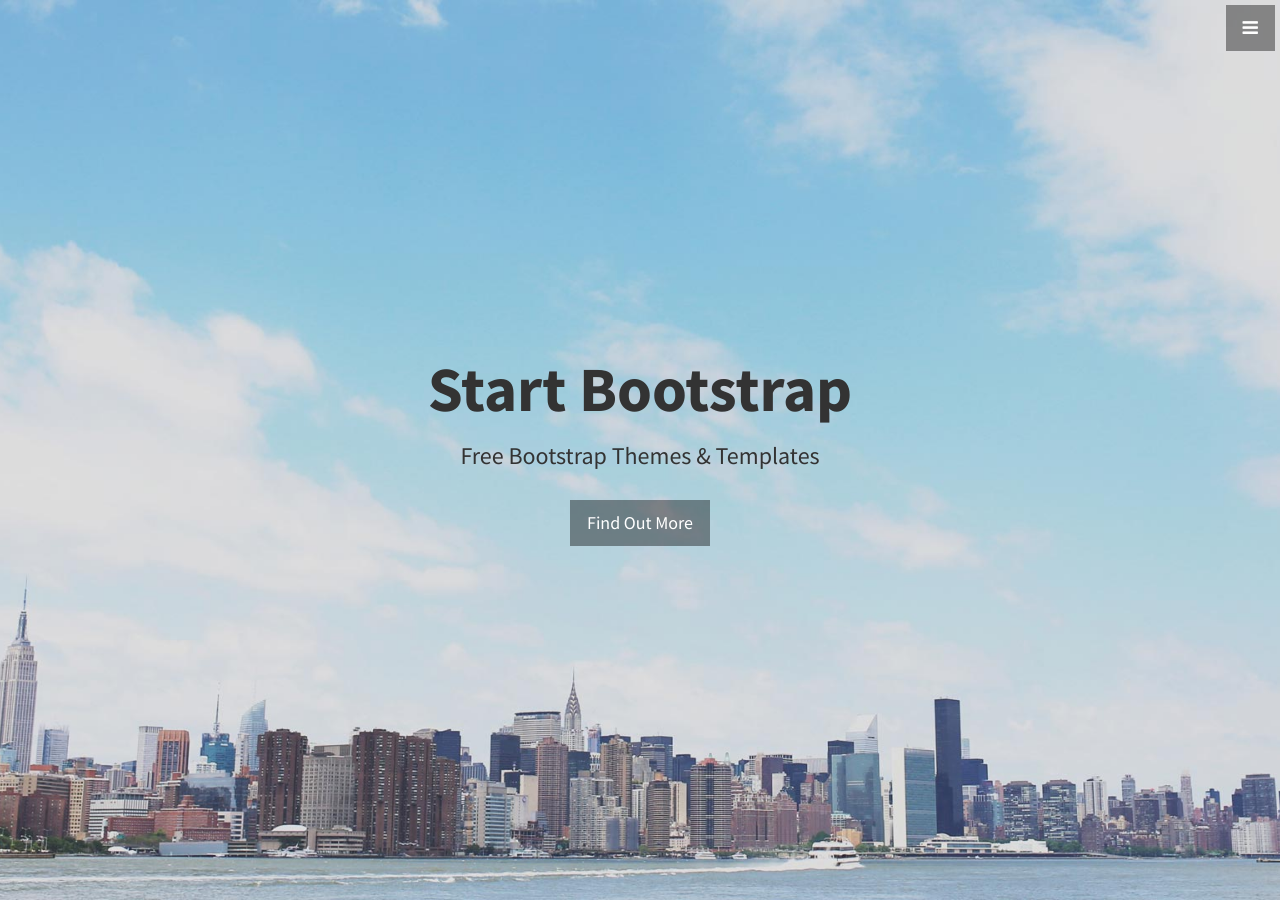
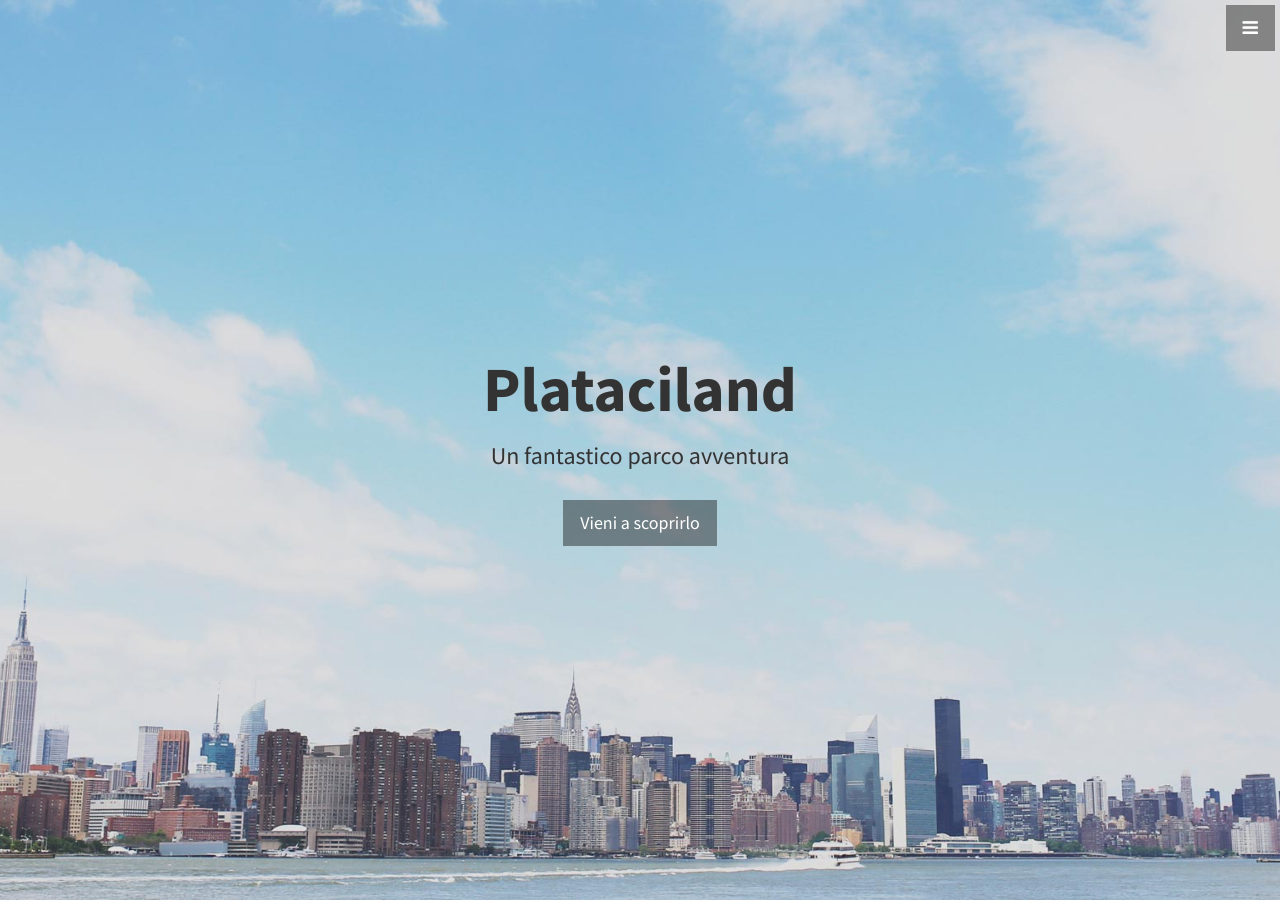
Before and after one commit to plataciland/plataciland.github.io, a Jekyll site: the page built from index.html, in a window 1280 px wide and 900 px high. Built offline with Jekyll 4.4.1, drawn with Linux system fonts in a browser that asks for light colours.

Commit message:
Update header.html

```diff
--- a/_includes/header.html
+++ b/_includes/header.html
@@ -1,8 +1,8 @@
 <header id="top" class="header">
   <div class="text-vertical-center">
-    <h1>Start Bootstrap</h1>
-    <h3>Free Bootstrap Themes &amp; Templates</h3>
+    <h1>Plataciland</h1>
+    <h3>Un fantastico parco avventura</h3>
     <br>
-    <a href="#about" class="btn btn-dark btn-lg">Find Out More</a>
+    <a href="#about" class="btn btn-dark btn-lg">Vieni a scoprirlo</a>
   </div>
 </header>
```
